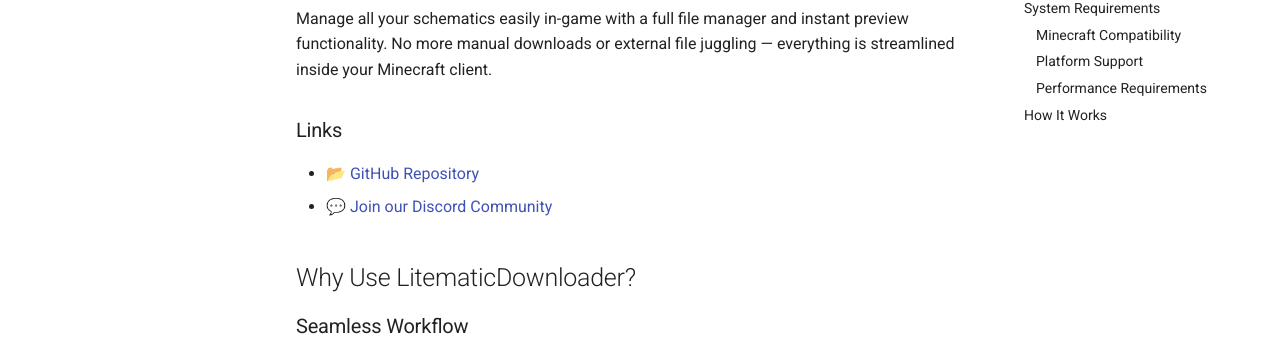
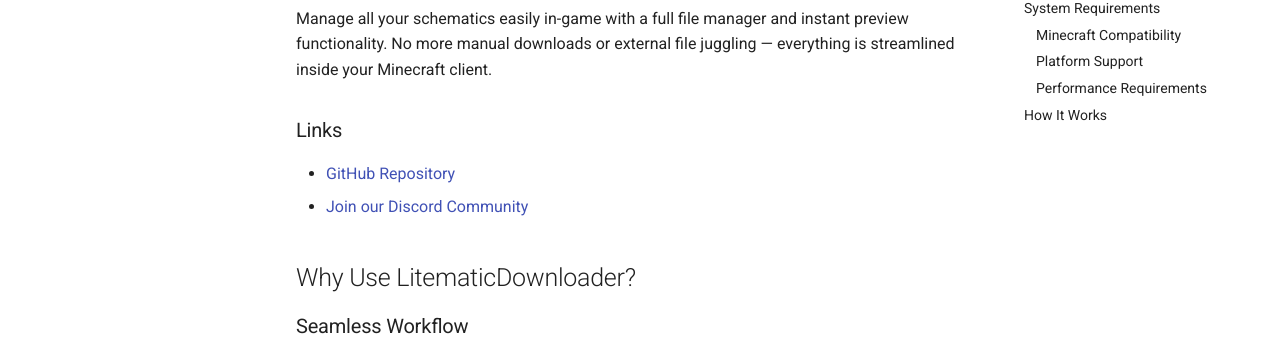
Before and after one commit to Choculaterie/LitematicDownloader-Doc.github.io, an MkDocs documentation site: the page built from docs/about.md, in a window 1280 px wide and 900 px high. Shown: the part 340-697 px from the top of the window. Built offline with MkDocs 1.6.1 and Material for MkDocs 9.7.7, drawn with Linux system fonts in a browser that asks for light colours; comment, search, counter and statistics services are not loaded.

```diff
--- a/docs/about.md
+++ b/docs/about.md
@@ -7,8 +7,8 @@ Litematic Downloader is an extension for Litematica that allows you to browse, p
 Manage all your schematics easily in-game with a full file manager and instant preview functionality. No more manual downloads or external file juggling — everything is streamlined inside your Minecraft client.
 
 ### Links
-- 📂 [GitHub Repository](https://github.com/Choculaterie/LitematicDownloader)
-- 💬 [Join our Discord Community](https://discord.gg/pD5hFXjwc2)
+- [GitHub Repository](https://github.com/Choculaterie/LitematicDownloader)
+- [Join our Discord Community](https://discord.gg/pD5hFXjwc2)
 
 ## Why Use LitematicDownloader?
 
```
